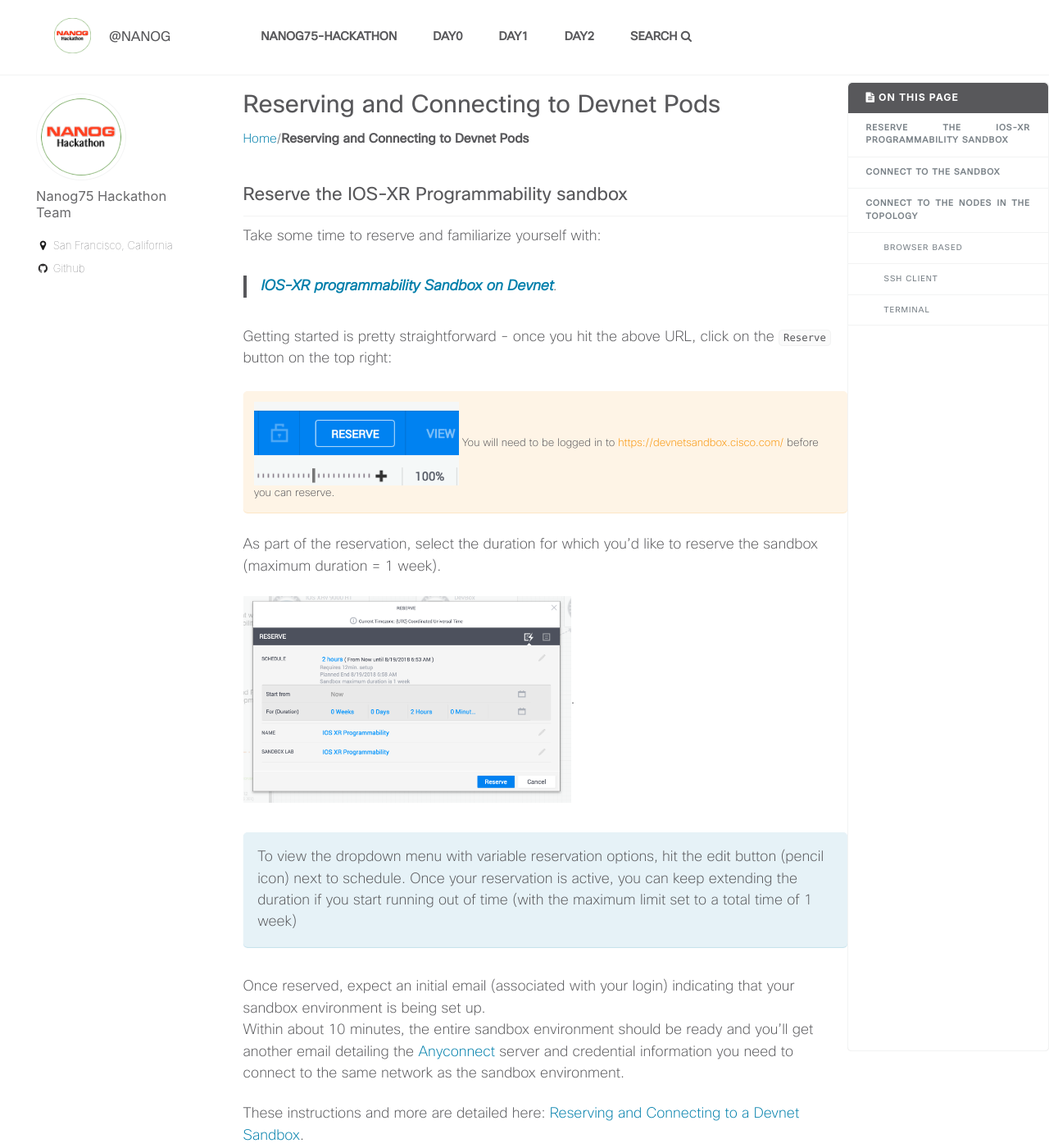
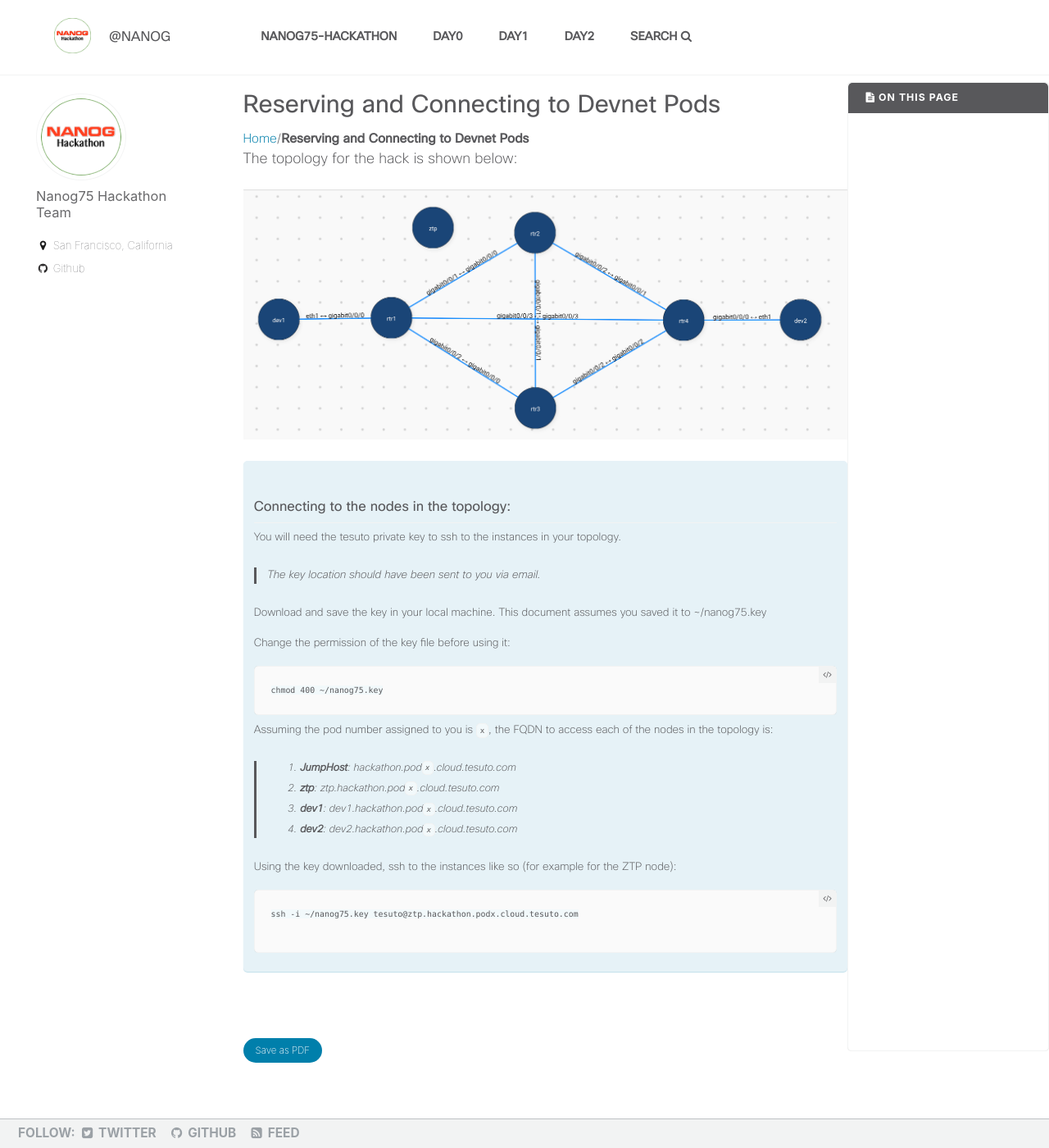
Before and after one commit to nanog75/hackathon, a Jekyll site: the page built from _pages/connect_pod.md, in a window 1280 px wide and 1400 px high. Shown: the whole window at 82% size. Built offline with Jekyll 4.4.1, drawn with Linux system fonts in a browser that asks for light colours; some of the changed text lies outside the part shown.

Commit message:
Update connect_pod.md

````diff
--- a/_pages/connect_pod.md
+++ b/_pages/connect_pod.md
@@ -8,175 +8,44 @@ author_profile: true
 {% include base_path %}
 {% include toc %}
 
-### Reserve the IOS-XR Programmability sandbox
+The topology for the hack is shown below:
 
-Take some time to reserve and familiarize yourself with:
->[**IOS-XR programmability Sandbox on Devnet**](https://devnetsandbox.cisco.com/RM/Diagram/Index/883f8ea6-54a1-453e-98f5-fc175a2a90de?diagramType=Topology).
-
-Getting started is pretty straightforward - once you hit the above URL, click on the `Reserve` button on the top right:
-
-<img src="{{ base_path }}/images/reserve_button.png" alt="reserve_button" width="250px"/>
-You will need to be logged in to <https://devnetsandbox.cisco.com/> before you can reserve.
-{: .notice--warning}
-
-As part of the reservation, select the duration for which you'd like to reserve the sandbox (maximum duration = 1 week).
-
-<img src="{{ base_path }}/images/reserve_duration.png" alt="reserve_button" width="400px"/>.
-
-<p style="margin: 2em 0 !important;padding: 1em;font-family: CiscoSans,Arial,Helvetica,sans-serif;font-size: 1em !important;text-indent: initial;background-color: #e6f2f7;border-radius: 5px;box-shadow: 0 1px 1px rgba(0,127,171,0.25);"> To view the dropdown menu with variable reservation options, hit the edit button (pencil icon) next to schedule. Once your reservation is active, you can keep extending the duration if you start running out of time (with the maximum limit set to a total time of 1 week)</p>
-
-Once reserved, expect an initial email (associated with your login) indicating that your sandbox environment is being set up.
-Within about 10 minutes, the entire sandbox environment should be ready and you'll get another email detailing the [Anyconnect](https://developer.cisco.com/site/devnet/sandbox/anyconnect/) server and credential information you need to connect to the same network as the sandbox environment.
-
-These instructions and more are detailed here: [Reserving and Connecting to a Devnet Sandbox](https://developer.cisco.com/docs/sandbox/#!first-reservation-guide/connect-to-sandbox-servers).
-
-### Connect to the Sandbox
-
-Once you're connected to the Anyconnect server:
-
-<br/><img src="{{ base_path }}/images/anyconnect.png" alt="reserve_button" width="300px"/><br/>
-
-You should be able to ping the address: `10.10.20.170` which represents the External NAT address of the virtualization host on which the IOS-XRv9000 instances and the development environment (devbox) are running.
+![]({{ base_path }}/images/topology_nanog75.png)
 
 
-More details can be found at the [IOS-XR programmability Sandbox](https://devnetsandbox.cisco.com/RM/Diagram/Index/883f8ea6-54a1-453e-98f5-fc175a2a90de?diagramType=Topology) link.
+{% capture "connect_text" %}
+### Connecting to the nodes in the topology:
+You will need the tesuto private key to ssh to the instances in your topology.
 
-The topology that you will have access to is shown below:
-
-<br/><img src="{{ base_path }}/images/iosxr-programmability-sandbox-topo.png" alt="reserve_button" width="800px"/><br/><br/>
-
-You have SSH access to each of the virtual machines - the two IOS-XRv9000 instances (r1 and r2) and the devbox (an Ubuntu 16.04 instance for access to a development environment).
-
-Further, some special ports (**Netconf port**: `830`, **gRPC port**: `57777`, and **XR-Bash-SSH port**: `57722`) for each of the routers r1 and r2 have been uniquely forwarded to the external NAT IP: `10.10.20.170` as shown in the figure above.
-
-<br/><br/>
-To be clear, the connection details are listed below:
+>The key location should have been sent to you via email.
 
 
-|Developer Box (devbox)||
-| ------------- |:-------------|
-|IP|10.10.20.170 (Post VPN connection)|
-|SSH Port| 2211 |
-|Username| admin |
-|Password| admin|
-
-<br/>
+Download and save the key in your local machine. This document assumes you saved it to ~/nanog75.key
 
 
-|IOS-XRv9000 R1||
-| ------------- |:-------------|
-|IP|10.10.20.170 (Post VPN connection) |
-|XR-SSH Port| 2221 |
-|NETCONF Port| 8321 |
-|gRPC Port| 57021 |
-|XR-Bash SSH Port| 2222|
-|Username| admin |
-|Password| admin|
-
-<br/>
-
-|IOS-XRv9000 R2||
-| ------------- |:-------------|
-|IP|10.10.20.170 (Post VPN connection)|
-|XR-SSH Port| 2231 |
-|NETCONF Port| 8331 |
-|gRPC Port| 57031 |
-|XR-Bash SSH Port| 2232|
-|Username| admin |
-|Password| admin|
-
-<br/><br/><br/>
-
-
-### Connect to the nodes in the Topology
-
-To connect to the nodes in the topology, you have 3 options:
-
-#### Browser Based
-If you don't have an SSH Client or Terminal available on your Laptop/Machine that you're using to walk through this lab, then use the UI that Devnet Sandbox provides to connect to the instances within your browser (Chrome or Firefox).
-Just hover over a node in the topology and hit `SSH` from the dropdown menu. This is shown below for the `devbox`:
-
-
-<img src="{{ base_path }}/images/sandbox_connect-compressor.gif" alt="reserve_button" width="800px"/>
-
-**Pro Tip**: This browser based session uses [Guacamole](https://guacamole.apache.org/) on the server side to serve up the SSH connection. If you'd like to enable easy copy-paste from your laptop/machine into the session in the browser, then use `Chrome` as your browser and install the following [plugin](https://chrome.google.com/webstore/detail/clipboard-permission-mana/ipbhneeanpgkaleihlknhjiaamobkceh?hl=en). Once installed, then within the browser tab that has the SSH session open, enable clipboard copying by clicking the plugin icon on the top right and allowing clipboard permissions for the particular host/IP as shown below:
-<img src="{{ base_path }}/images/enable_clipboard.png" alt="reserve_button" width="300px"/>
-{: .notice--info}
-
-&nbsp;
-
-#### SSH CLient
-If you have a 3rd party SSH client, use the SSH ports as described in the previous section to connect to the node of your choice. IP address is the same for all the nodes: `10.10.20.170`
-
-&nbsp;
-
-#### Terminal
-If you have a Terminal to work with (with an SSH client utility), then to connect to the **devbox**, run:
-
->If you’re using Windows, you have two options:
-> 1.  Install Ubuntu on Windows 10 through WSL (<https://linoxide.com/distros/how-install-ubuntu-windows-10/>)
-> 2.  Download a utility like [Git Bash](https://git-scm.com/download/win) so that all the commands provided below work as advertised.
-{: .notice--danger}
-
-
-**Username**: admin
-**Password**: admin
-**SSH port**: 2211
-{: .notice--info}
+Change the permission of the key file before using it:
 
 ```
-Laptop-terminal:$ ssh -p 2211 admin@10.10.20.170
-admin@10.10.20.170's password:
-Last login: Sat Aug 18 23:12:52 2018 from 192.168.122.1
-admin@devbox:~$
-admin@devbox:~$
-
-```
-
-Or to connect to **router r1**:
-
-**Username**: admin
-**Password**: admin
-**SSH port**: 2221
-{: .notice--info}
-
-```
-Laptop-terminal:$ ssh -p 2221 admin@10.10.20.170
-
-
---------------------------------------------------------------------------
-  Router 1 (Cisco IOS XR Sandbox)
---------------------------------------------------------------------------
-
-
-Password:
-
-
-RP/0/RP0/CPU0:r1#
-RP/0/RP0/CPU0:r1#
-RP/0/RP0/CPU0:r1#
-RP/0/RP0/CPU0:r1#show version
-Sun Aug 19 07:10:06.826 UTC
-
-Cisco IOS XR Software, Version 6.4.1
-Copyright (c) 2013-2017 by Cisco Systems, Inc.
-
-Build Information:
- Built By     : nkhai
- Built On     : Wed Mar 28 19:20:20 PDT 2018
- Build Host   : iox-lnx-090
- Workspace    : /auto/srcarchive14/prod/6.4.1/xrv9k/ws
- Version      : 6.4.1
- Location     : /opt/cisco/XR/packages/
-
-cisco IOS-XRv 9000 () processor
-System uptime is 1 day, 13 hours, 30 minutes
-
-RP/0/RP0/CPU0:r1#
-
-
+chmod 400 ~/nanog75.key
 ```
 
 
-Perfect! You are now all set to start this lab.
-{: .notice--success}
+Assuming the pod number assigned to you is `x`, the FQDN to access each of the nodes in the topology is:
+
+> 1. **JumpHost**:     hackathon.pod`x`.cloud.tesuto.com
+> 2. **ztp**:          ztp.hackathon.pod`x`.cloud.tesuto.com
+> 3. **dev1**:         dev1.hackathon.pod`x`.cloud.tesuto.com
+> 4. **dev2**:         dev2.hackathon.pod`x`.cloud.tesuto.com
+
+Using the key downloaded, ssh to the instances like so (for example for the ZTP node):
+
+```
+ssh -i ~/nanog75.key tesuto@ztp.hackathon.podx.cloud.tesuto.com
+
+```
+{% endcapture %}
+
+
+<div class="notice--info">
+  {{ connect_text | markdownify }}
+ </div>
````
